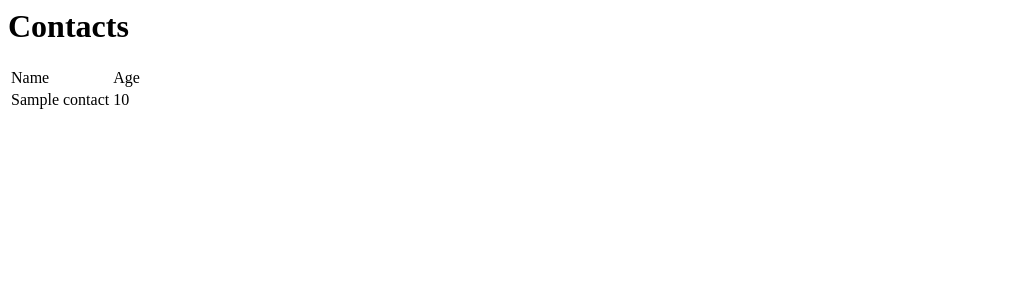
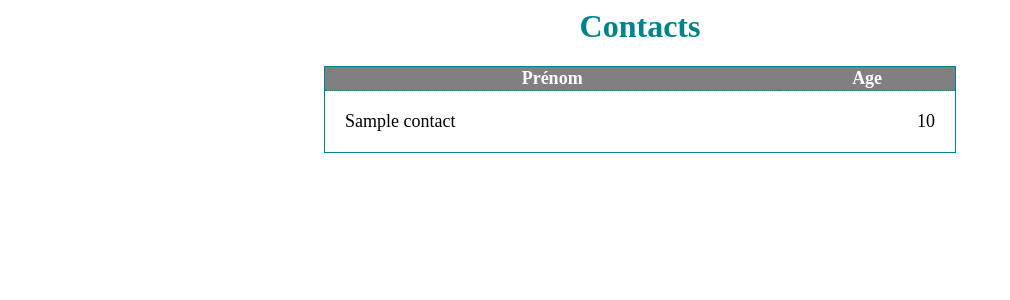
Before and after one commit to fauust/lcn, a PHP site: page /hello.php in a window 1280 px wide. Shown: the top 300 px of the page, without its empty margins (0-1010 px from the left). Run offline with PHP 8.4, Linux system fonts and the light colour scheme; tables that the repository leaves empty or names only in its code hold one stand-in row (values such as "Sample post").

Commit message:
Make pedantic CI happy

```diff
--- a/Xavier/hello.php
+++ b/Xavier/hello.php
@@ -1,6 +1,14 @@
 <?php
-// Include the database connection file
-include_once("hello_config.php");
+
+// Connection settings
+$databaseHost = 'localhost';
+$databaseUsername = 'xav';
+$databasePassword = '1234';
+$databaseName = 'db_xav';
+//echo "Connecting to database $databaseName on $databaseHost as $databaseUsername";
+
+// Connect to the database
+$mysqli = mysqli_connect($databaseHost, $databaseUsername, $databasePassword, $databaseName);
 
 // Fetch contacts (in descending order)
 $result = mysqli_query($mysqli, "SELECT * FROM contacts ORDER BY id DESC");
@@ -9,13 +17,14 @@ $result = mysqli_query($mysqli, "SELECT * FROM contacts ORDER BY id DESC");
 <html>
 <head>
     <title>MariaDB Contacts</title>
+    <link rel="stylesheet" href="styles.css" />
 </head>
 <body>
 <h1>Contacts</h1>
 <table>
     <tr>
-        <td>Name</td>
-        <td>Age</td>
+        <th>Prénom</th>
+        <th>Age</th>
 <!--        <td><a class="button" href="add.php">Add Contact</a></td>-->
     </tr>
     <?php
--- a/Xavier/hello_config.php
+++ /dev/null
@@ -1,9 +0,0 @@
-<?php
-// Basic connection settings
-$databaseHost = 'localhost';
-$databaseUsername = 'xav';
-$databasePassword = '1234';
-$databaseName = 'db_xav';
-
-// Connect to the database
-$mysqli = mysqli_connect($databaseHost, $databaseUsername, $databasePassword, $databaseName);
--- /dev/null
+++ b/Xavier/styles.css
@@ -0,0 +1,31 @@
+table {
+  border-collapse: collapse;
+  border: 1px solid #00838f;
+  margin-left: auto;
+  margin-right: auto;
+  width: 50%;
+  font-size: 18px;
+}
+
+table td {
+  padding: 20px;
+}
+
+table td:last-child {
+  text-align: right;
+}
+
+table tr:first-child {
+  background-color: gray;
+  color: #fff;
+  font-weight: bold;
+}
+
+table tr {
+  border-bottom: 1px dotted #00838f;
+}
+
+h1 {
+  text-align: center;
+  color: #00838f;
+}
```
Also changed, not shown: 4 other files.
